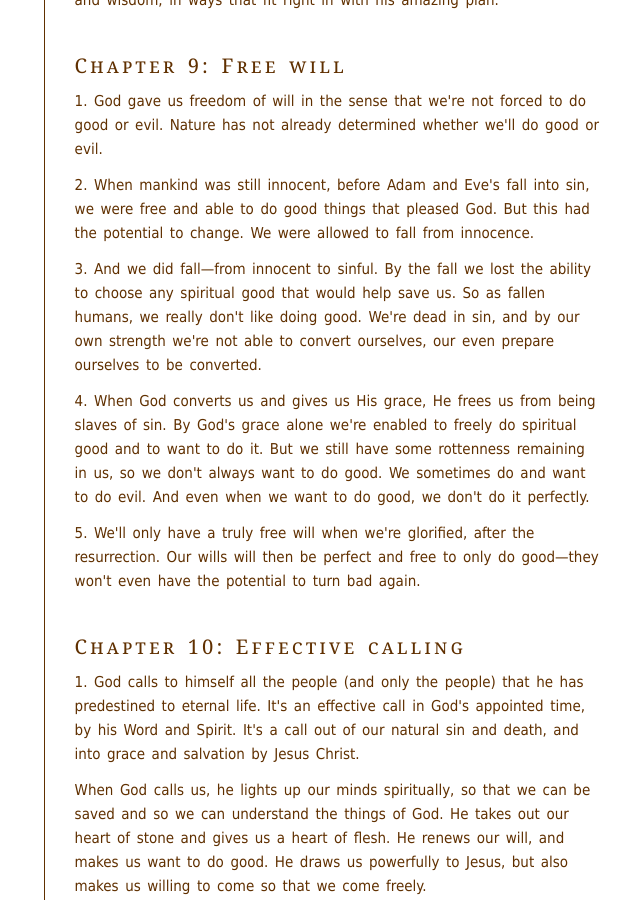
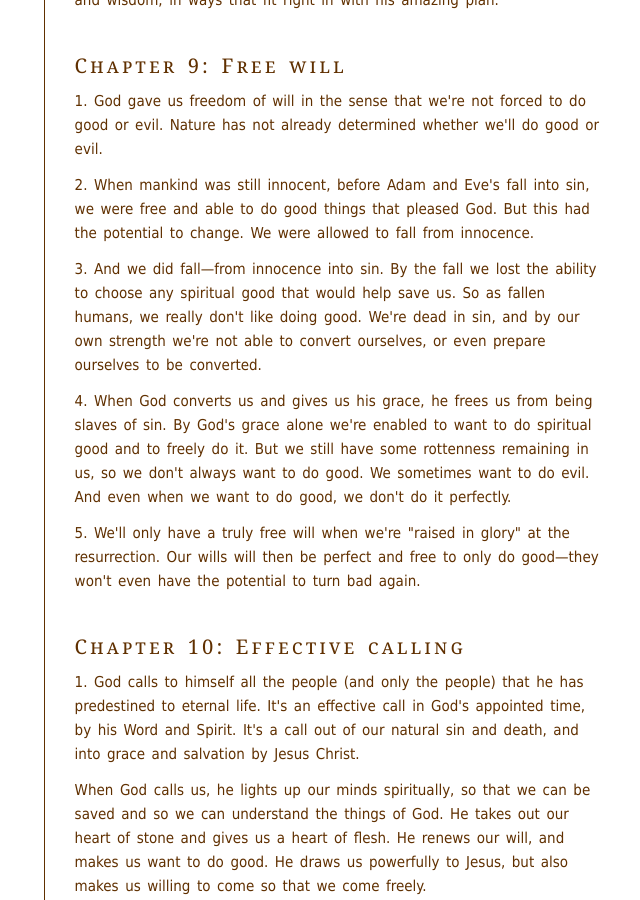
Before and after one commit to benhoyt/benhoyt.github.com, a Jekyll site: the page built from writings-plain-english-westminster.html, in a window 1280 px wide and 900 px high, scrolled down 12213 px. Shown: the whole window, without its empty margins (390-1030 px from the left). Built offline with Jekyll 4.4.1, drawn with Linux system fonts in a browser that asks for light colours.

Commit message:
Fixed to chapter 9

```diff
--- a/writings-plain-english-westminster.html
+++ b/writings-plain-english-westminster.html
@@ -286,11 +286,11 @@ permalink: /writings/plain-english-westminster/index.html
 
 <p>2. When mankind was still innocent, before Adam and Eve's fall into sin, we were free and able to do good things that pleased God. But this had the potential to change. We were allowed to fall from innocence.</p>
 
-<p>3. And we did fall—from innocent to sinful. By the fall we lost the ability to choose any spiritual good that would help save us. So as fallen humans, we really don't like doing good. We're dead in sin, and by our own strength we're not able to convert ourselves, our even prepare ourselves to be converted.</p>
+<p>3. And we did fall—from innocence into sin. By the fall we lost the ability to choose any spiritual good that would help save us. So as fallen humans, we really don't like doing good. We're dead in sin, and by our own strength we're not able to convert ourselves, or even prepare ourselves to be converted.</p>
 
-<p>4. When God converts us and gives us His grace, He frees us from being slaves of sin. By God's grace alone we're enabled to freely do spiritual good and to want to do it. But we still have some rottenness remaining in us, so we don't always want to do good. We sometimes do and want to do evil. And even when we want to do good, we don't do it perfectly.</p>
+<p>4. When God converts us and gives us his grace, he frees us from being slaves of sin. By God's grace alone we're enabled to want to do spiritual good and to freely do it. But we still have some rottenness remaining in us, so we don't always want to do good. We sometimes want to do evil. And even when we want to do good, we don't do it perfectly.</p>
 
-<p>5. We'll only have a truly free will when we're glorified, after the resurrection. Our wills will then be perfect and free to only do good—they won't even have the potential to turn bad again.</p>
+<p>5. We'll only have a truly free will when we're "raised in glory" at the resurrection. Our wills will then be perfect and free to only do good—they won't even have the potential to turn bad again.</p>
 
 
 <h2 id="chapter10">Chapter 10: Effective calling</h2>
```
